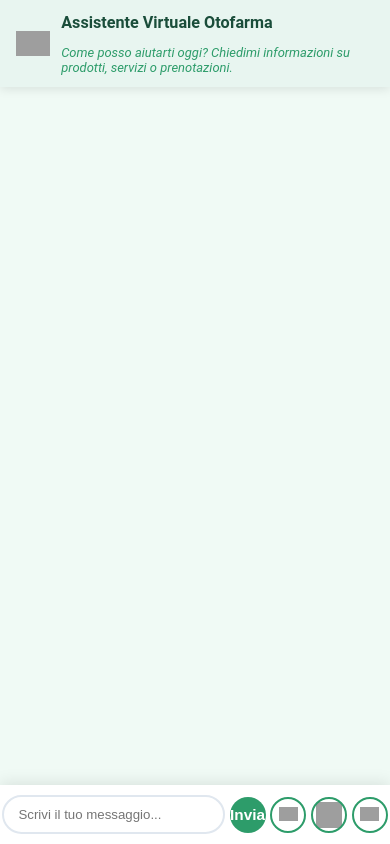
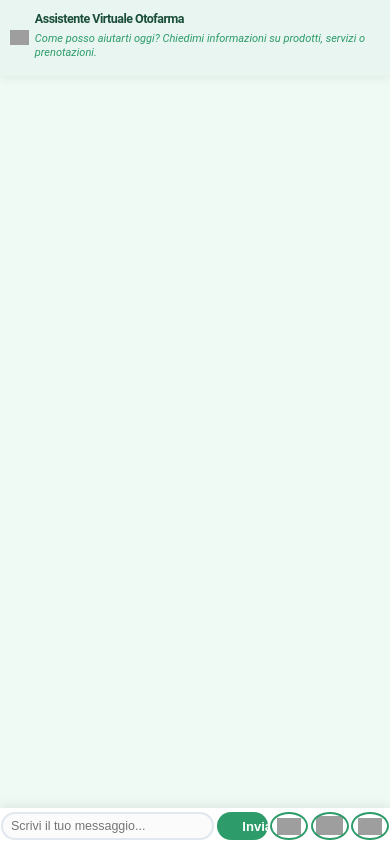
Before and after one commit to MuddasirKHuwaja998/Chatbot, a Flask app: page / in a window 390 px wide. Run offline with Flask 3, Linux system fonts and the light colour scheme; grey boxes are pictures that could not be loaded.

Commit message:
Update index.html

```diff
--- a/templates/index.html
+++ b/templates/index.html
@@ -38,27 +38,30 @@
             background: white;
             position: relative;
             overflow: hidden;
+            min-height: 100vh;
         }
         .chat-header {
             background: var(--header-green);
-            padding: 1.4rem 2rem;
-            box-shadow: 0 2px 10px rgba(0,0,0,0.1);
+            padding: 1.2rem 1.5rem 1.2rem 1.5rem;
+            box-shadow: 0 2px 10px rgba(0,0,0,0.07);
             position: fixed;
             top: 0;
-            width: 100%;
+            left: 0;
+            width: 100vw;
             max-width: 1200px;
-            z-index: 100;
+            z-index: 120;
             box-sizing: border-box;
+            border-bottom: 1.5px solid #e8f5e9;
         }
         .header-content {
             display: flex;
             align-items: center;
-            gap: 2rem;
+            gap: 1.4rem;
         }
         .logo {
-            width: 260px;
-            min-width: 120px;
-            max-width: 42vw;
+            width: 140px;
+            min-width: 70px;
+            max-width: 26vw;
         }
         .header-text {
             flex: 1;
@@ -66,78 +69,83 @@
         }
         .chat-header h1 {
             color: #1a4d3a;
-            margin: 0;
-            font-size: 2.1rem;
+            margin: 0 0 0.2em 0;
+            font-size: 1.7rem;
             font-weight: 700;
+            line-height: 1.1;
+            letter-spacing: -0.5px;
         }
         .chat-header p {
             color: #2d9c6a;
-            margin: 0.8rem 0 0;
-            font-size: 1.15rem;
+            margin: 0.4rem 0 0.2rem 0;
+            font-size: 1.09rem;
             font-style: italic;
+            line-height: 1.3;
+            font-weight: 400;
         }
         .chat-box {
             flex: 1;
             overflow-y: auto !important;
             -webkit-overflow-scrolling: touch;
-            padding: 2rem 2.3rem;
+            padding: 1.1rem 0.8rem 1.5rem 0.8rem;
             background: var(--secondary);
-            margin-top: 125px;
+            margin-top: 92px;
             display: flex;
             flex-direction: column;
-            gap: 1.3rem;
+            gap: 0.93rem;
             box-sizing: border-box;
-            height: calc(100vh - 210px);
-            padding-bottom: 120px;
-            transition: padding 0.2s;
+            min-height: 0;
         }
         .chat-box::-webkit-scrollbar {
-            width: 10px;
+            width: 9px;
         }
         .chat-box::-webkit-scrollbar-track {
             background: var(--scrollbar-track);
-            border-radius: 14px;
+            border-radius: 8px;
         }
         .chat-box::-webkit-scrollbar-thumb {
             background: var(--scrollbar-thumb);
-            border-radius: 14px;
+            border-radius: 8px;
         }
         .message {
-            max-width: 70%;
-            padding: 1.3rem 2.1rem;
-            border-radius: 1.8rem;
-            line-height: 1.6;
+            max-width: 82vw;
+            padding: 0.88rem 1.28rem;
+            border-radius: 1.15rem;
+            line-height: 1.62;
             word-wrap: break-word;
             display: flex;
             align-items: flex-end;
-            gap: 0.85rem;
-            font-size: 1.18rem;
+            gap: 0.65rem;
+            font-size: 1.05rem;
+            box-sizing: border-box;
         }
         .user-message {
             align-self: flex-end;
             background: var(--primary);
             color: white;
-            border-bottom-right-radius: 0.66rem;
+            border-bottom-right-radius: 0.6rem;
+            box-shadow: 0 0.5px 2.5px #2d9c6a18;
         }
         .bot-message {
             align-self: flex-start;
             background: var(--input-bg);
-            border: 1.7px solid #2d9c6a22;
-            box-shadow: 0 2px 6px rgba(0,0,0,0.07);
+            border: 1.2px solid #2d9c6a22;
+            box-shadow: 0 2px 8px 0 rgba(44,156,106,0.06);
             position: relative;
         }
         .bot-icon {
-            width: 42px;
-            height: 42px;
-            min-width: 42px;
-            min-height: 42px;
+            width: 32px;
+            height: 32px;
+            min-width: 32px;
+            min-height: 32px;
             border-radius: 50%;
             display: inline-flex;
             align-items: center;
             justify-content: center;
-            margin-right: 0.55em;
+            margin-right: 0.34em;
             background: transparent;
             overflow: hidden;
+            flex-shrink: 0;
         }
         .bot-icon-inner {
             width: 100%;
@@ -160,81 +168,93 @@
         .input-container {
             position: fixed;
             bottom: 0;
-            width: 100%;
+            left: 0;
+            width: 100vw;
             max-width: 1200px;
             background: var(--input-bg);
-            padding: 1.3rem;
+            padding: 0.7rem 0.8rem;
             display: flex;
-            gap: 1.5rem;
-            box-shadow: 0 -2px 15px rgba(0,0,0,0.10);
+            gap: 0.7rem;
+            box-shadow: 0 -2px 12px rgba(0,0,0,0.09);
             z-index: 200;
             box-sizing: border-box;
             align-items: center;
-            height: 95px;
+            height: 62px;
         }
         .input-field {
             flex: 1;
-            padding: 1.2rem 1.8rem;
-            border: 2.5px solid #e0e7ef;
-            border-radius: 2.5rem;
-            font-size: 1.16rem;
+            padding: 0.9rem 1.2rem;
+            border: 2px solid #e0e7ef;
+            border-radius: 2.1rem;
+            font-size: 1.07rem;
+            outline: none;
+            background: #fafbfa;
+            box-sizing: border-box;
         }
         .send-button {
             background: var(--primary);
             color: white;
-            padding: 0 2.2rem;
+            padding: 0 1.6rem;
             border: none;
-            border-radius: 2.5rem;
+            border-radius: 1.8rem;
             cursor: pointer;
             font-weight: 600;
-            font-size: 1.16rem;
-            height: 65px;
+            font-size: 1.07rem;
+            height: 41px;
+            min-width: 78px;
+            transition: background 0.18s;
+        }
+        .send-button:hover, .send-button:active {
+            background: #238b5b;
         }
         .mic-button, .sign-language-button, .animation-button {
-            width: 60px;
-            height: 60px;
+            width: 40px;
+            height: 40px;
             border-radius: 50%;
-            border: 2.5px solid var(--primary);
+            border: 2px solid var(--primary);
             cursor: pointer;
             background-size: 70% 70%;
             background-position: center;
+            background-repeat: no-repeat;
+            background-color: #fff;
+            transition: box-shadow 0.18s;
         }
         .mic-button {
-            background: #fff url('https://cdn1.iconfinder.com/data/icons/social-messaging-ui-color/254000/79-512.png') center/60% no-repeat;
+            background-image: url('https://cdn1.iconfinder.com/data/icons/social-messaging-ui-color/254000/79-512.png');
         }
         .sign-language-button {
-            background: #fff url('https://encrypted-tbn0.gstatic.com/images?q=tbn:ANd9GcRz46BQMTWloOPjYbTrrYx0cV8u-FYrTS_2lQ&s') center/60% no-repeat;
+            background-image: url('https://encrypted-tbn0.gstatic.com/images?q=tbn:ANd9GcRz46BQMTWloOPjYbTrrYx0cV8u-FYrTS_2lQ&s');
         }
         .animation-button {
-            background: #fff url('https://img.freepik.com/premium-photo/audiologist-isolated-cartoon-character_934475-17340.jpg') center/cover no-repeat;
+            background-image: url('https://img.freepik.com/premium-photo/audiologist-isolated-cartoon-character_934475-17340.jpg');
             background-size: 80% 80%;
-            background-position: center;
         }
         /* --- Responsive Design --- */
         @media (max-width: 900px) {
-            .logo { width: 120px; }
-            .chat-header { padding: 0.8rem 1rem;}
-            .chat-box { padding: 1.2rem 1.2rem; margin-top: 95px; height: calc(100vh - 180px);}
-            .input-container { height: 74px; padding: 0.7rem; font-size: 1rem; }
+            .logo { width: 94px; }
+            .chat-header { padding: 0.72rem 0.6rem;}
+            .chat-box { padding: 0.7rem 0.5rem 1.1rem 0.5rem; margin-top: 70px;}
+            .input-container { height: 46px; padding: 0.5rem 0.4rem; font-size: 0.97rem; }
+            .header-content { gap: 0.65rem;}
         }
         @media (max-width: 600px) {
-            .chat-header h1 { font-size: 1.3rem; }
-            .logo { width: 74px; min-width: 48px; }
-            .header-content { gap: 0.7rem; }
-            .chat-header p { font-size: 1.07rem; }
-            .chat-box { padding: 0.7rem 0.22rem; margin-top: 70px; gap: 0.54rem; font-size: 1.07rem; height: calc(100vh - 140px);}
-            .input-container { height: 59px; padding: 0.33rem 0.13rem; gap: 0.3rem;}
-            .input-field { padding: 0.65rem 0.9rem; font-size: 0.97rem;}
-            .send-button, .mic-button, .sign-language-button, .animation-button { width: 36px; height: 36px; font-size: 0.96rem; padding: 0;}
-            .message { font-size: 1.01rem; padding: 0.65rem 1rem;}
-            .bot-icon, .bot-icon-inner { width: 23px; height: 23px; min-width: 23px; min-height: 23px;}
+            .chat-header h1 { font-size: 1.02rem; }
+            .logo { width: 54px; min-width: 32px; }
+            .header-content { gap: 0.39rem; }
+            .chat-header p { font-size: 0.96rem; }
+            .chat-box { padding: 0.36rem 0.05rem 0.7rem 0.05rem; margin-top: 51px; gap: 0.32rem;}
+            .input-container { height: 36px; padding: 0.15rem 0.06rem; gap: 0.15rem;}
+            .input-field { padding: 0.34rem 0.5rem; font-size: 0.91rem;}
+            .send-button, .mic-button, .sign-language-button, .animation-button { width: 28px; height: 28px; font-size: 0.82rem; min-width: 38px;}
+            .message { font-size: 0.97rem; padding: 0.37rem 0.65rem;}
+            .bot-icon, .bot-icon-inner { width: 16px; height: 16px; min-width: 16px; min-height: 16px;}
         }
         @media (max-width: 410px) {
-            .chat-header h1 { font-size: 1.01rem;}
-            .chat-header p { font-size: 0.81rem;}
-            .logo { width: 34px; min-width: 24px;}
-            .bot-icon, .bot-icon-inner { width: 14px; height: 14px;}
-            .message, .input-field { font-size: 0.83rem;}
+            .chat-header h1 { font-size: 0.78rem;}
+            .chat-header p { font-size: 0.69rem;}
+            .logo { width: 19px; min-width: 13px;}
+            .bot-icon, .bot-icon-inner { width: 10px; height: 10px;}
+            .message, .input-field { font-size: 0.78rem;}
         }
     </style>
 </head>
@@ -272,6 +292,28 @@
         let recognitionActive = false;
         let recognitionInstance = null;
 
+        // Ensure chat-box always has enough height when resizing
+        function adjustChatBoxHeight() {
+            const header = document.querySelector('.chat-header');
+            const input = document.querySelector('.input-container');
+            const chatBox = document.getElementById('chatBox');
+            if (header && input && chatBox) {
+                const headerH = header.offsetHeight;
+                const inputH = input.offsetHeight;
+                chatBox.style.minHeight = `calc(100vh - ${headerH + inputH}px)`;
+                chatBox.style.marginTop = headerH + 'px';
+                chatBox.style.marginBottom = inputH + 'px';
+            }
+        }
+        window.addEventListener('resize', adjustChatBoxHeight);
+        window.addEventListener('DOMContentLoaded', adjustChatBoxHeight);
+        setTimeout(adjustChatBoxHeight, 200);
+
+        // Scroll to bottom always
+        function scrollToBottom() {
+            chatBox.scrollTop = chatBox.scrollHeight;
+        }
+
         const displayMessage = (message, isUser = false) => {
             const messageDiv = document.createElement('div');
             messageDiv.className = `message ${isUser ? 'user-message' : 'bot-message'}`;
@@ -291,7 +333,8 @@
 
             chatBox.appendChild(messageDiv);
             setTimeout(() => {
-                chatBox.scrollTop = chatBox.scrollHeight;
+                scrollToBottom();
+                adjustChatBoxHeight();
             }, 50);
         };
 
@@ -357,6 +400,7 @@
                     if (data.voice && lastSentWithMic) {
                         speakMessage(data.reply);
                     }
+                    adjustChatBoxHeight();
                 })
                 .catch(error => {
                     displayMessage('Errore di rete.', false);
```
